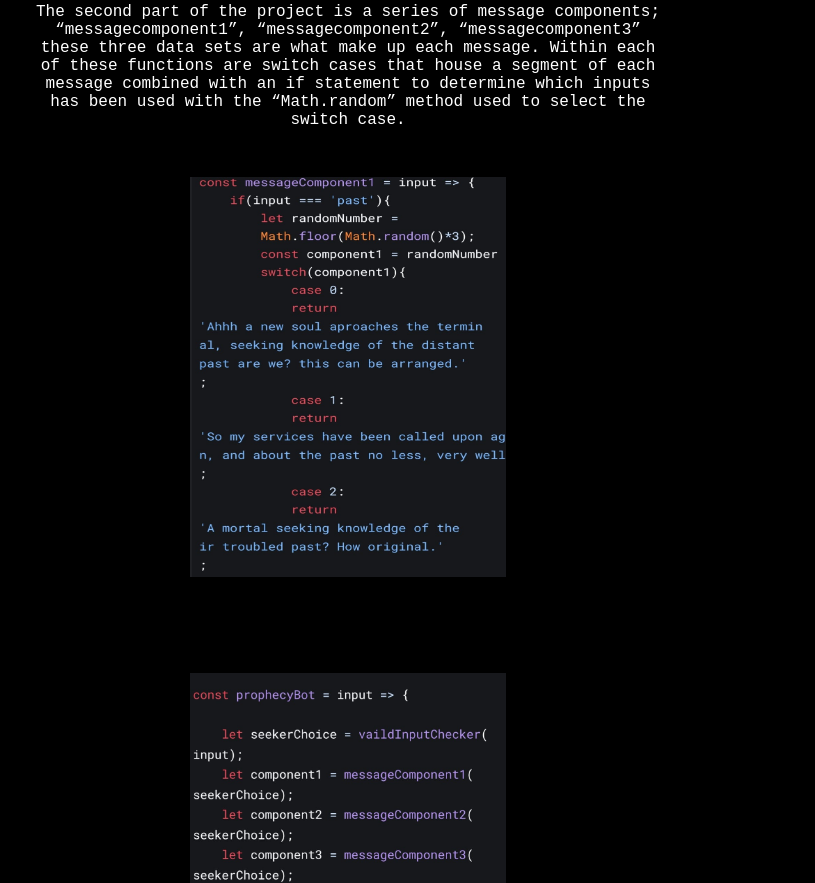
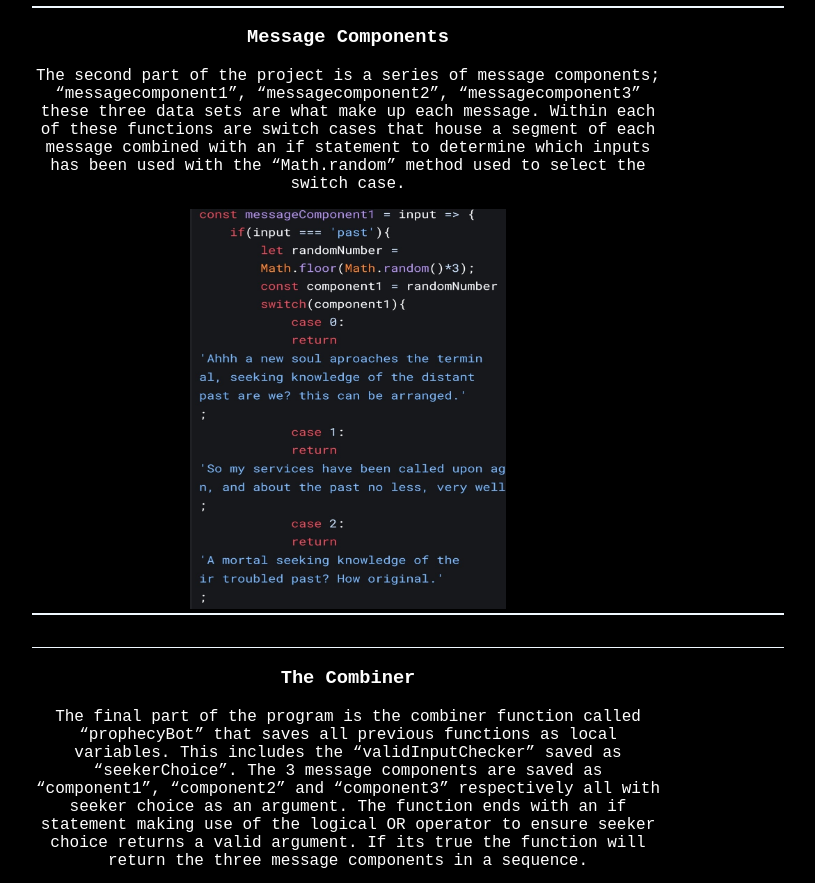
Before and after one commit to Astarfalconer/My-portfolio, a plain HTML site: page Resources/pages/Projects/Prophecy bot/prophecy.html in a window 1280 px wide. Shown: the part 1258-2141 px from the top of the page, without its empty margins (292-1107 px from the left). Drawn offline with Linux system fonts and the light colour scheme.

Commit message:
completed documentation for prophecy

```diff
--- a/Resources/CSS/styles.css
+++ b/Resources/CSS/styles.css
@@ -98,6 +98,11 @@
 
     }
 
+    h3 {
+      color: white;
+      font-family: monospace;
+    }
+
     p{
         color: white;
         font-family: monospace;
--- a/Resources/pages/Projects/Prophecy bot/prophecy.css
+++ b/Resources/pages/Projects/Prophecy bot/prophecy.css
@@ -97,6 +97,27 @@
         }
 
 
+        .Project-entry::before {
+            content: "";
+            position: relative;
+            margin:auto;
+            width:47em;
+            height: 0.1rem;
+            display: block;
+            background-color: aliceblue;
+            transition: 0.2s;
+           }
+
+           .Project-entry::after {
+            content: "";
+            position: relative;
+            margin:auto;
+            width:47em;
+            height: 0.1rem;
+            display: block;
+            background-color: aliceblue;
+            transition: 0.2s;
+           }
 
         /* smart phone prophecy */
         /*
--- a/Resources/pages/Projects/Prophecy bot/prophecy.html
+++ b/Resources/pages/Projects/Prophecy bot/prophecy.html
@@ -54,20 +54,34 @@
                </div>
           </div>
           <article class="Project-details">
+            <div class="Project-entry">
+                <h3>Vaild Input Checker</h3>
             <p>The prophecy bot program is a made up of three major components,
                 the first of these is the “validInputChecker” . This function exists to ensure that only the correct inputs; past,
                 present and future are accepted. If for any reason an alternative input is made the program will instead return
                 “I apologise but this terminal only delves into prophecy revolving around the past,
                 present and future”.</p>
-            <img class="Project-display" src="../../../Images/valid input checker.jpg">
-            <P>The second part of the project is a series of message components; “messagecomponent1”, “messagecomponent2”, “messagecomponent3” these three data sets are what make up each message.
+                <img class="Project-display" src="../../../Images/valid input checker.jpg">
+            </div>
+            <div class="Project-entry">
+                <h3>Message Components</h3>
+                <P>The second part of the project is a series of message components; “messagecomponent1”, “messagecomponent2”, “messagecomponent3” these three data sets are what make up each message.
                 Within each of these functions are switch cases that house a segment of each message combined with an
                 if statement to determine which inputs has been used with the
                 “Math.random” method used to select the switch case.</P>
-            <img class="Project-display"src="../../../Images/message component.jpg">
-            <p></p>
+                <img class="Project-display"src="../../../Images/message component.jpg">
+            </div>
+            <div class="Project-entry">
+                <h3>The Combiner</h3>
+                <p>The final part of the program is the combiner  function called “prophecyBot” that saves all previous
+                functions as local variables. This includes the “validInputChecker” saved as “seekerChoice”.
+                The 3 message components are saved as “component1”, “component2” and “component3” respectively
+                all with seeker choice as an argument. The function ends with an if statement making use of
+                the logical OR operator to ensure seeker choice returns a valid argument.
+                If its true the function will return the three message components in a sequence.</p>
             <img class="Project-display"src="../../../Images/combiner code.jpg">
-          </article>
+          </div>
+        </article>
             <script>
 
             </script>
```
Also changed, not shown: Resources/pages/Projects/projects.html (+1 -1 lines).
